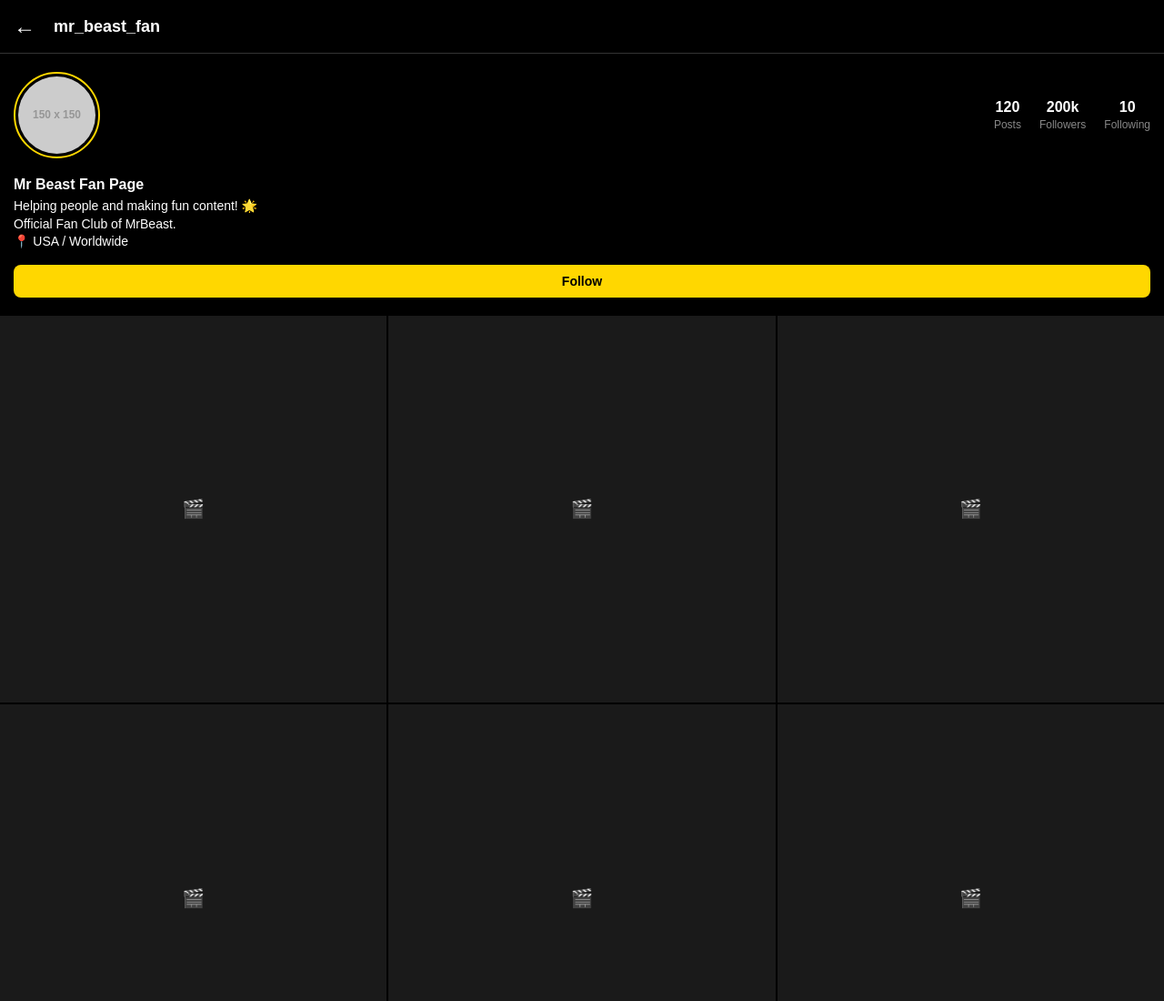
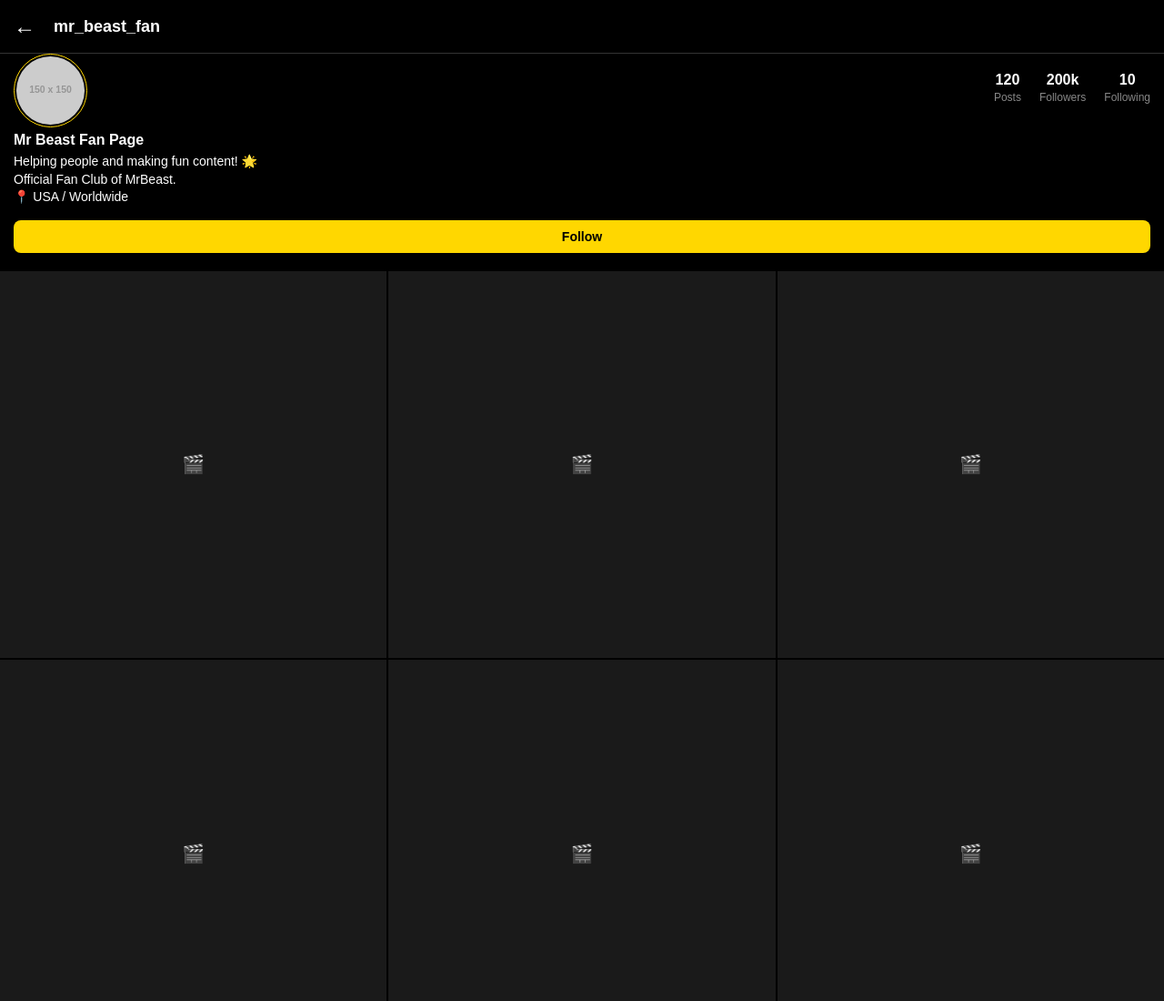
Before and after one commit to mokibulhassan2194-del/Mokibul-server, a plain HTML site: page mrbeast.html in a window 1280 px wide. Shown: the top 1100 px of the page at 91% size. Drawn offline with Linux system fonts and the light colour scheme; placeholder pictures from the web are drawn by us.

Commit message:
Update mrbeast.html

```diff
--- a/mrbeast.html
+++ b/mrbeast.html
@@ -13,14 +13,35 @@
         .username { font-weight: bold; font-size: 18px; }
 
         /* Profile Info Section */
-        .profile-info { padding: 20px 15px; display: flex; align-items: center; justify-content: space-between; }
-        .profile-pic { width: 85px; height: 85px; border-radius: 50%; border: 2px solid #FFD700; padding: 3px; }
-        .stats { display: flex; gap: 20px; text-align: center; }
+        .profile-info {
+            padding: 10px 15px; /* ऊपर की पैडिंग कम की ताकि सब ऊपर शिफ्ट हो जाए */
+            display: flex;
+            align-items: center;
+            justify-content: space-between;
+        }
+
+        .profile-pic {
+            width: 75px;   /* साइज 85 से घटाकर 75 किया (हल्का छोटा) */
+            height: 75px;
+            border-radius: 50%;
+            border: 1.8px solid #FFD700;
+            padding: 2px;
+            object-fit: cover;
+            margin-top: -10px; /* फोटो को हल्का ऊपर खींचा */
+        }
+
+        .stats {
+            display: flex;
+            gap: 20px;
+            text-align: center;
+            margin-top: -15px; /* नंबरों को भी फोटो के साथ ऊपर सेट किया */
+        }
+
         .stat-item b { display: block; font-size: 16px; }
         .stat-item span { font-size: 12px; color: #888; }
 
         /* Bio Section */
-        .bio { padding: 0 15px 15px; }
+        .bio { padding: 0 15px 15px; margin-top: -5px; } /* बायो को भी हल्का ऊपर किया */
         .full-name { font-weight: bold; margin-bottom: 5px; display: block; }
         .bio-text { font-size: 14px; line-height: 1.4; }
 
```
